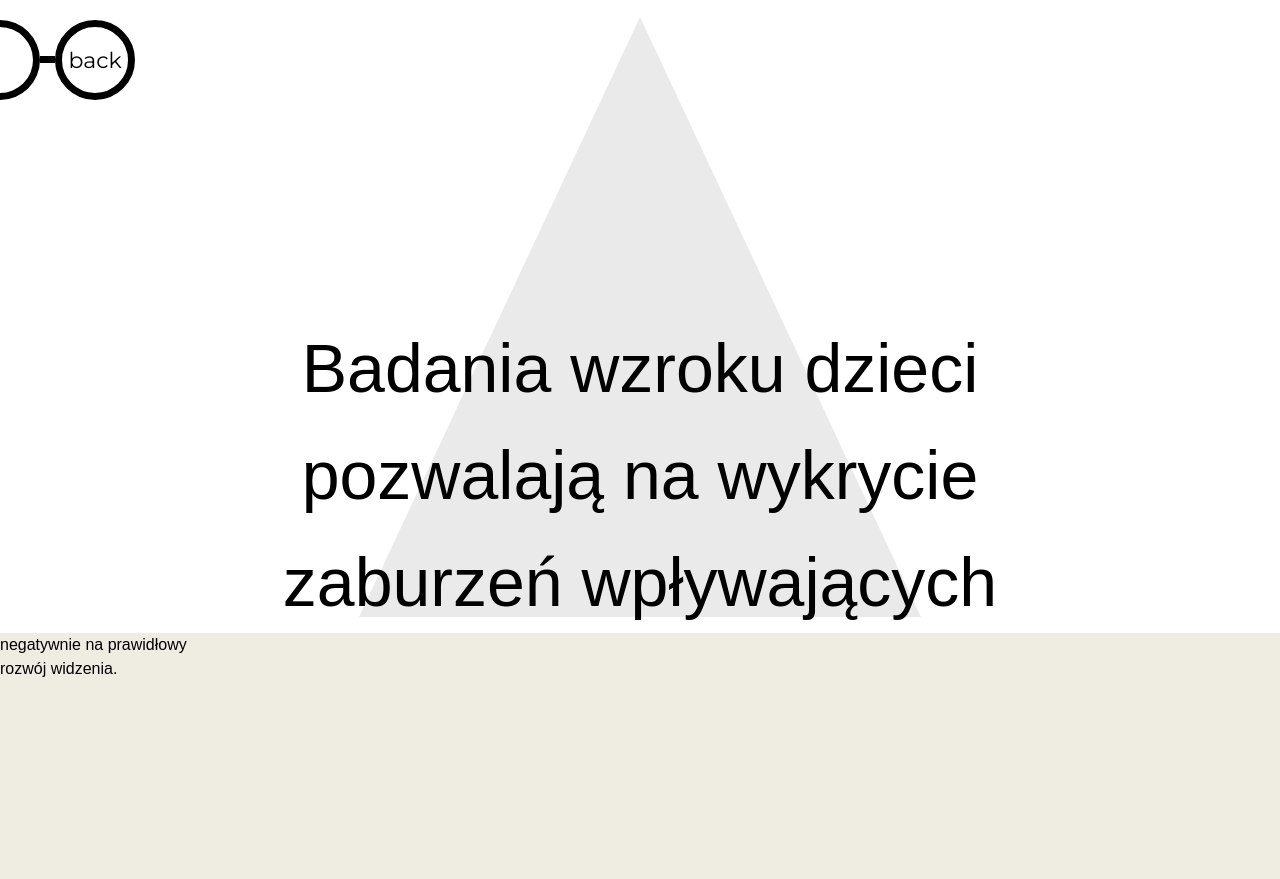
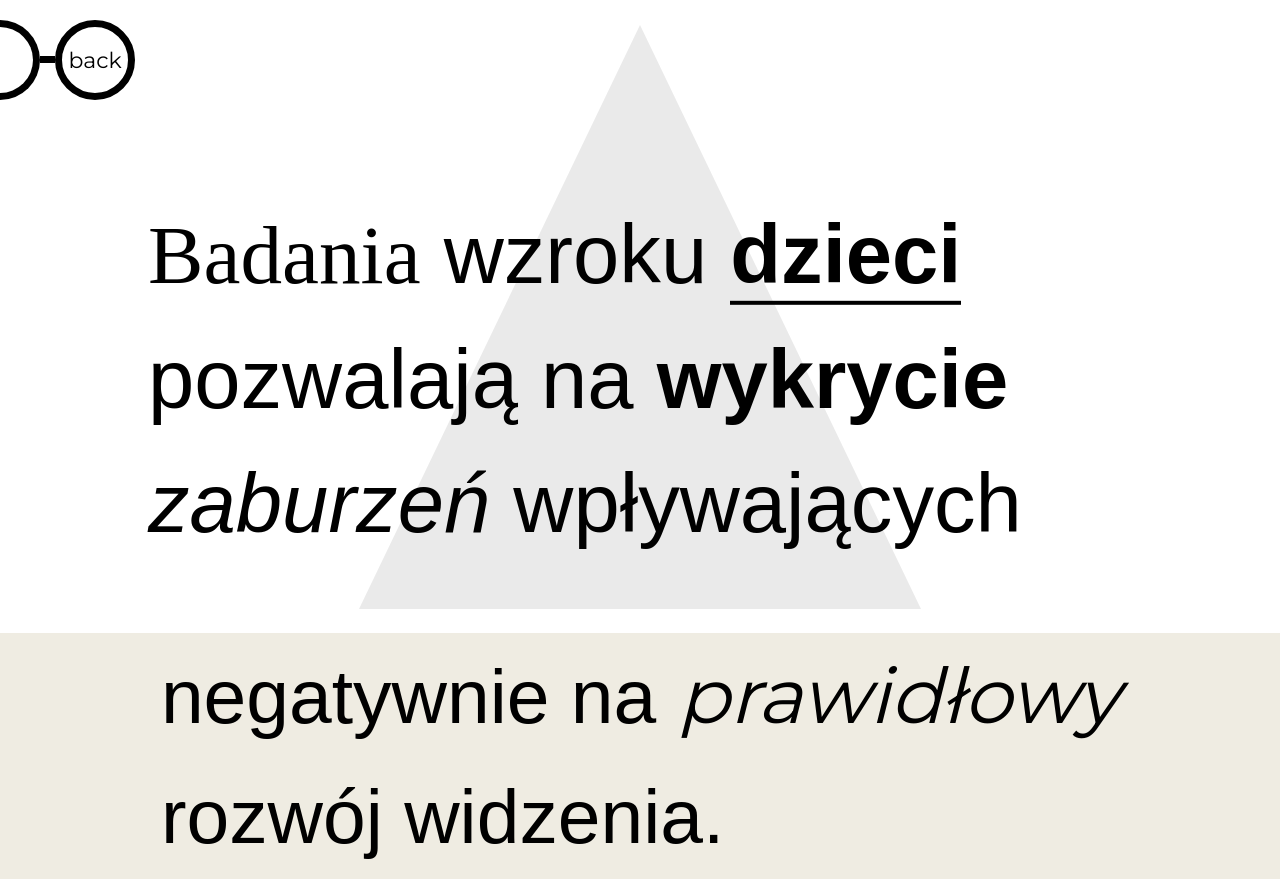
Before and after one commit to astacus777/optician-astro, an Astro site: page /treatment in a window 1280 px wide. Before the commit the page ends 833 px from the top, so only its background shows below. Built offline with nearby package versions, Linux system fonts and the light colour scheme; Astro itself is replaced by a stand-in of ours.

Commit message:
treatment page - text added

```diff
--- a/src/pages/treatment.astro
+++ b/src/pages/treatment.astro
@@ -14,16 +14,19 @@ import '../styles/treatment.css';
 
       </div>
       <div class="text-container">
-        <p>Badania wzroku dzieci </p>
-        <p>pozwalają na wykrycie</p>
-        <p>zaburzeń wpływających</p>
-
+        <div class="container-2">
+        <p class="px-5"> <span class="span-badania">Badania</span> wzroku <span class="font-bold border-b-4 border-black text-500 ">dzieci</span></p>
+        <p class="px-5">pozwalają na <span class="font-bold" >wykrycie</span> </p>
+        <p class="px-5"> <span class="italic">zaburzeń</span>  wpływających</p>
+      </div>
       </div>
 
     </div>
     <div class="eye-container">
-      <p>negatywnie na prawidłowy</p>
-      <p>rozwój widzenia.</p>
+      <div class="container-2">
+      <p class="px-5">negatywnie na <span class="font-thin italic font-sans">prawidłowy</span></p>
+      <p class="px-5">rozwój widzenia.</p>
+    </div>
     </div>
   </body>
 </Layout>
--- a/src/styles/treatment.css
+++ b/src/styles/treatment.css
@@ -28,7 +28,7 @@
     height: 0;
     border-left: 22vw solid transparent;
     border-right: 22vw solid transparent;
-    border-bottom: 75vh solid #EAEAEA;
+    border-bottom: 73vh solid #EAEAEA;
     transform: translate(-50%, -50%);
     top: 50%;
     left: 50%;
@@ -82,23 +82,39 @@
   /* text  */
   .text-container {
     position: absolute;
-    top: 75%;
+    top: 60%;
     left: 50%;
     transform: translate(-50%, -50%);
-    text-align: center;
+    align-items: flex-start;
     width: 80%;
     line-height: 1.5;
   }
 
   .text-container p {
-    font-size: 68px;
+    font-size: 6.5vw;
     color: black;
-    margin: 5px 0;
+  }
+  .span-badania {
+    font-family: 'Times New Roman', Times, serif;
+  }
+  .container-2 {
+   max-width: 1196px;
+    /* border: 1px solid black; */
   }
 
 
   /*Eye-container*/
   .eye-container {
-    height: 200px;
+    display: flex;
+    flex-direction: column;
+    align-items: center;
+    justify-content: center;
     position: absolute;
+    width: 100%;
+
   }
+  .eye-container p {
+    font-size: 6vw;
+    color: black;
+    margin: 5px 0;
+  }
--- a/tailwind.config.js
+++ b/tailwind.config.js
@@ -6,7 +6,8 @@ export default {
   theme: {
     extend: {
       fontFamily: {
-        sans: ['Montserrat', 'sans-serif'], // Dodaj Montserrat jako font główny
+        sans: ['Montserrat', 'sans-serif'],
+        serif: ['"Times New Roman"', 'Times', 'serif'],
       },
     },
   },
```
